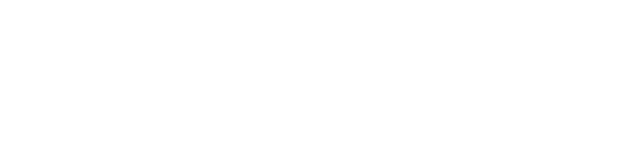
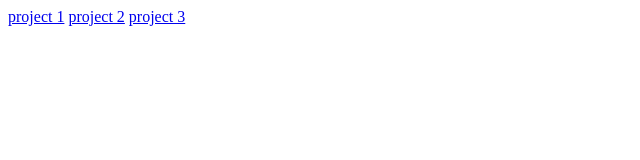
Before and after one commit to alhernan23/dmd-archive, a plain HTML site: page index.html in a window 1280 px wide. Shown: the whole page, without its empty margins (0-640 px from the left). Drawn offline with Linux system fonts and the light colour scheme.

Commit message:
Update index.html

```diff
--- a/index.html
+++ b/index.html
@@ -9,7 +9,9 @@
         <link rel="stylesheet" href="styles.css">
     </head>
     <body>
-
+        <a href="project1.html">project 1</a>
+        <a href="project2.html">project 2</a>
+        <a href="project3.html">project 3</a>
         <script src="" async defer></script>
     </body>
 </html>
```
